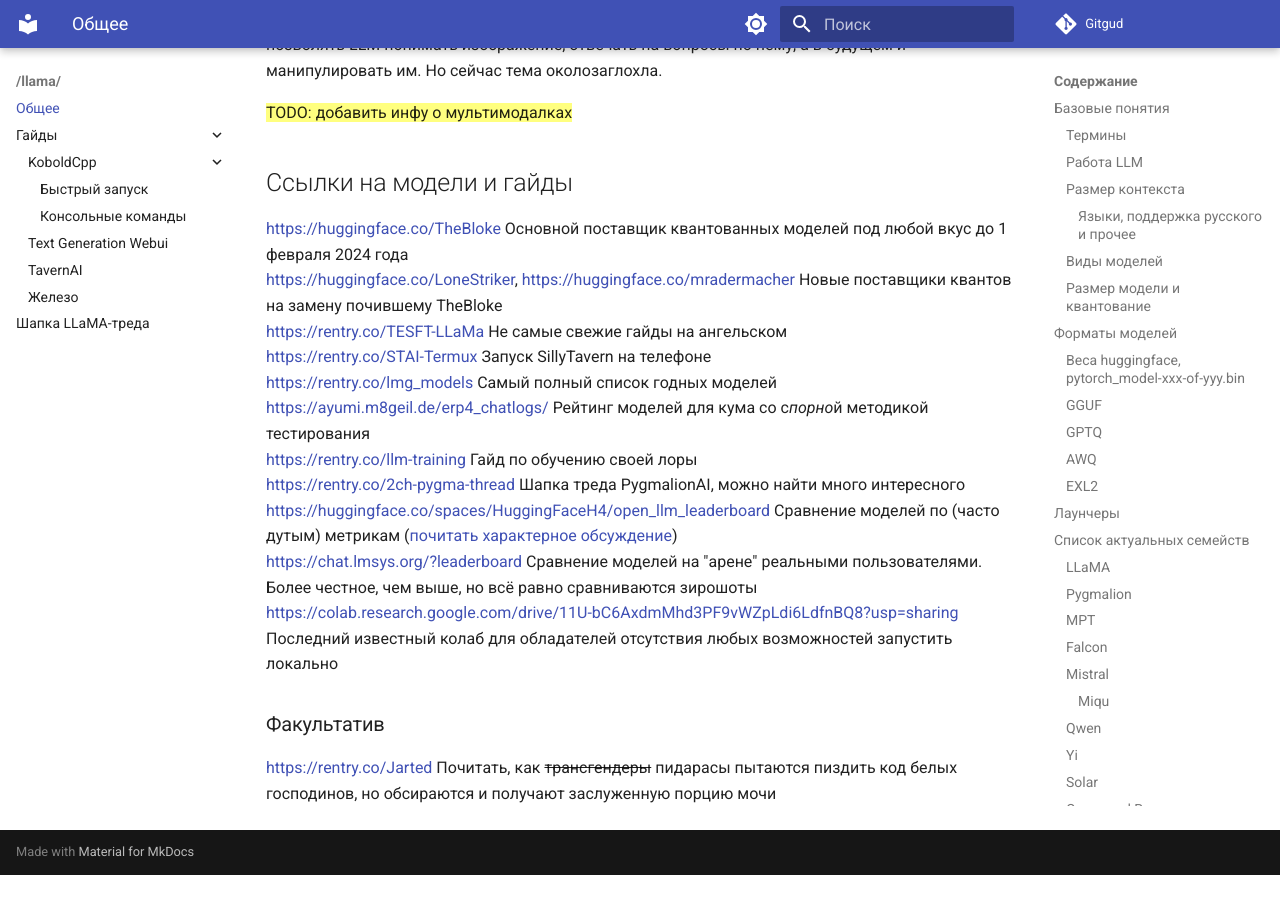
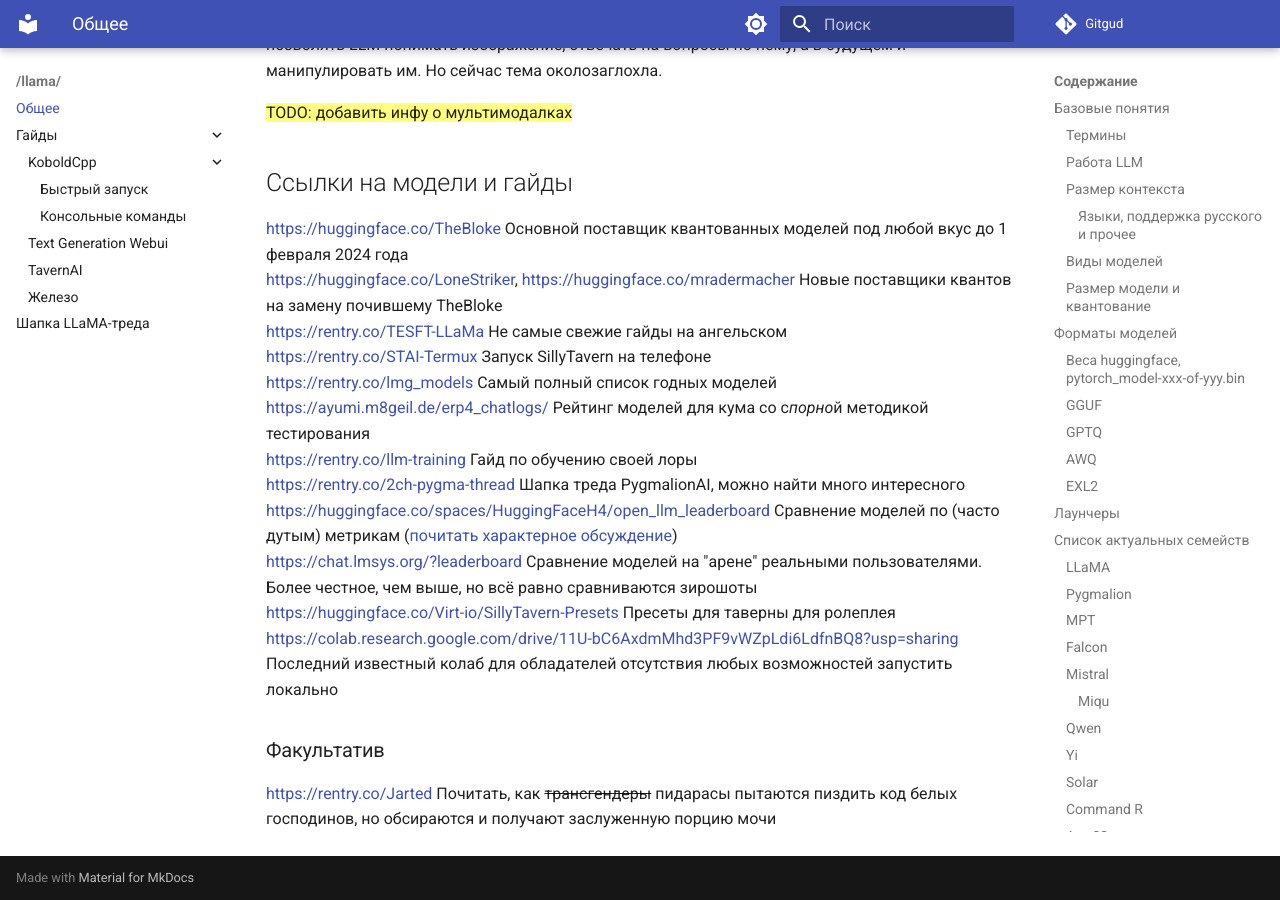
Before and after one commit to 2ch-ai/wiki, an MkDocs documentation site: the page built from docs/llama/index.md, in a window 1280 px wide and 900 px high, scrolled down 12524 px. Built offline with MkDocs 1.6.1 and Material for MkDocs 9.7.7, drawn with Linux system fonts in a browser that asks for light colours; before the commit the page ends 13399 px from its top, so only the background shows below that.

Commit message:
Update index.md

```diff
--- a/docs/llama/index.md
+++ b/docs/llama/index.md
@@ -258,6 +258,7 @@
 <https://rentry.co/2ch-pygma-thread> Шапка треда PygmalionAI, можно найти много интересного
 <https://huggingface.co/spaces/HuggingFaceH4/open_llm_leaderboard> Сравнение моделей по (часто дутым) метрикам ([почитать характерное обсуждение](https://huggingface.co/CausalLM/34b-beta/discussions/5))
 <https://chat.lmsys.org/?leaderboard> Сравнение моделей на "арене" реальными пользователями. Более честное, чем выше, но всё равно сравниваются зирошоты
+<https://huggingface.co/Virt-io/SillyTavern-Presets> Пресеты для таверны для ролеплея
 <https://colab.research.google.com/drive/11U-bC6AxdmMhd3PF9vWZpLdi6LdfnBQ8?usp=sharing> Последний известный колаб для обладателей отсутствия любых возможностей запустить локально
 
 ### Факультатив
```
